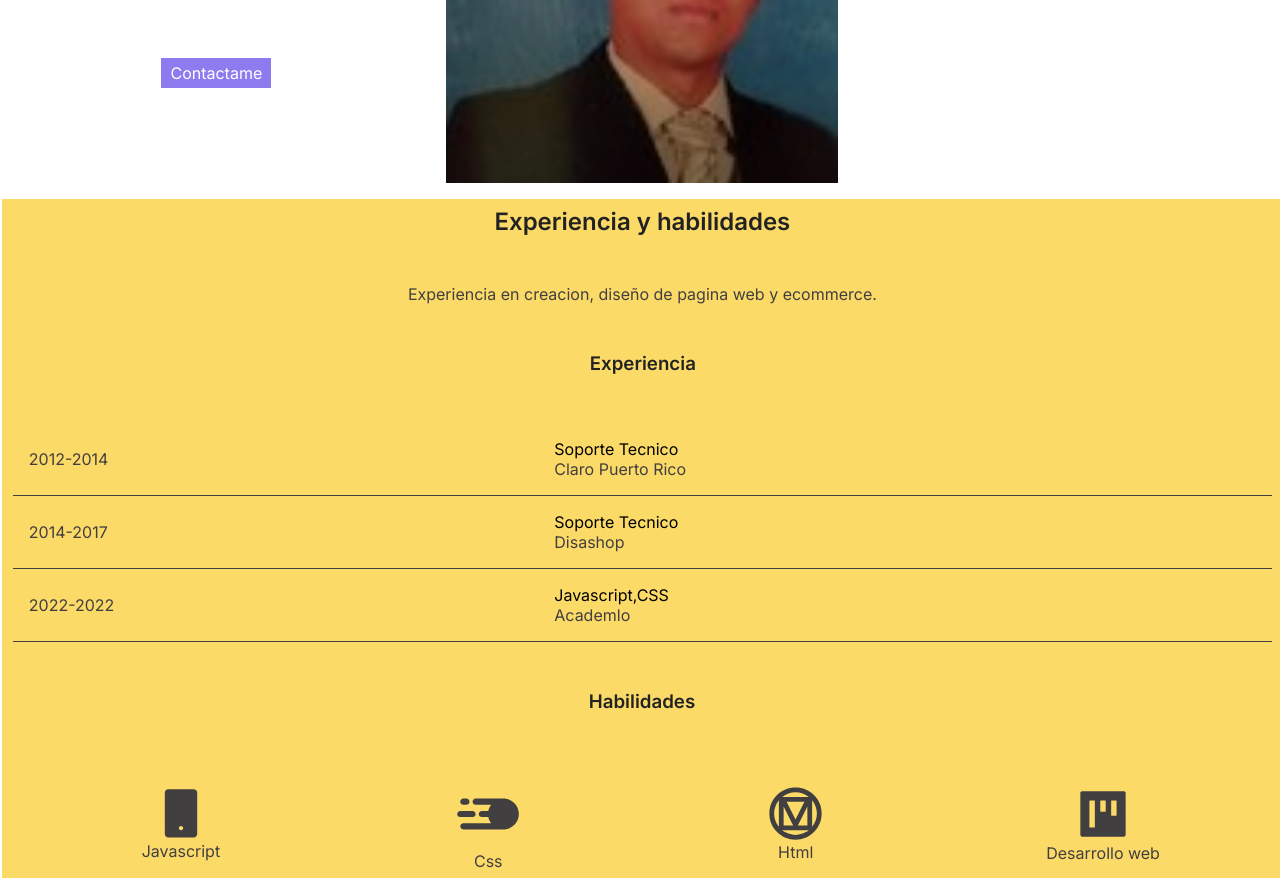
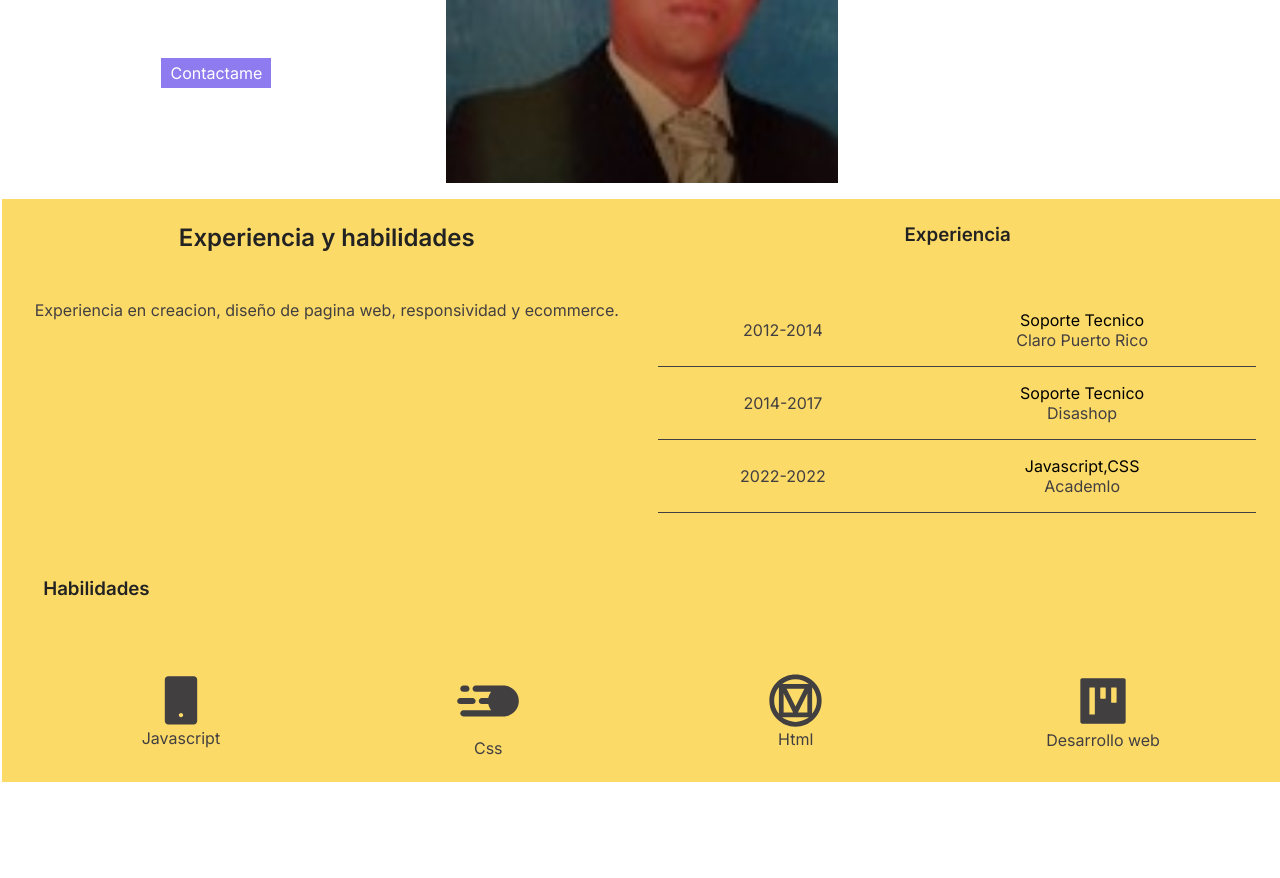
Before and after one commit to josemartinez91/Portafolio, a plain HTML site: page index.html in a window 1280 px wide. Shown: the part 342-1220 px from the top of the page. Drawn offline with Linux system fonts and the light colour scheme.

Commit message:
Already here

```diff
--- a/index.html
+++ b/index.html
@@ -80,13 +80,13 @@
         </div>
     </div>
     <div class="row experience col-12" id="Experiencia-id">
-        <div class="div-experience col-md col-xl col-xl-12 experience-color col-sm-grid col-12">
-            <div class="col-6 experience-color col-sm-12 col-experience-md col-12 experience-aling">
+        <div class=" experience-div-md div-experience col-md  col-xl-12 experience-color col-sm-grid">
+            <div class="col-6 experience-color col-sm-12 col-experience-md col-12  e-md">
                 <h2 class="div-experience ">Experiencia y habilidades</h2>
-                <p class="lorem div-experience">Experiencia en creacion, diseño de pagina web y ecommerce.</p>
+                <p class="lorem div-experience">Experiencia en creacion, diseño de pagina web, responsividad y ecommerce.</p>
             </div>
-            <div class="experience-table-sm col-12">
-                <div class="col-6 col-experience-md col-md-12 col-12 experience-aling">
+            <div class="experience-table-sm col-12 e-md">
+                <div class="col-6 col-experience-md col-md-12 col-12 ">
                     <h3 class="div-experience color-tit">Experiencia</h3>
                 </div>
                 <div class="experience-color col-md-12 col-sm-12 col-12">
@@ -163,7 +163,7 @@
 
 
     </div>
-    <div class="row col-12">
+    <div class="row col-12" id="Contacto-id">
         <div class="col-12 contact-header">
             <h2>
                 Contacto
--- a/style/layout.css
+++ b/style/layout.css
@@ -224,6 +224,9 @@
     }
     .design{
         justify-content: space-around;
+        align-items: center;
+        text-align: center;
+
     }
     .habilidades-content-md{
         width: 25%;
@@ -237,10 +240,21 @@
         width: 33.33%;
     }
     .col-md-habilidades{
-        text-align: center;
+        padding-left: 2rem;
     }
     .col-experience-md{
         text-align: center;
+    }
+    .e-md{
+        width: 50%;
+        display: flex;
+        flex-direction: column;
+        text-align: center;
+        padding:  1rem;
+    }
+    .experience-div-md{
+        flex-direction: row;
+        align-items: unset;
     }
 
 }
--- a/style/style.css
+++ b/style/style.css
@@ -154,6 +154,7 @@ h1, h2{
     display: flex;
     justify-content: center;
     align-items: center;
+    margin-bottom: 1rem;
 }
 .habilidades-container{
     width: 100%;
```
